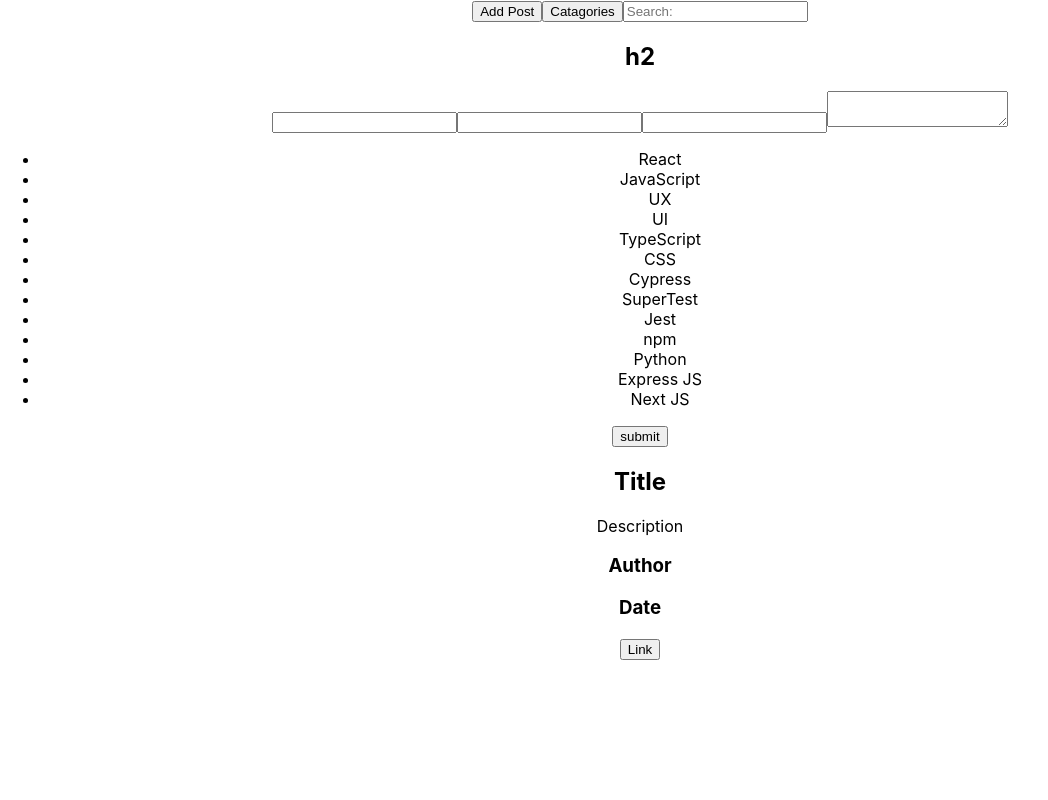
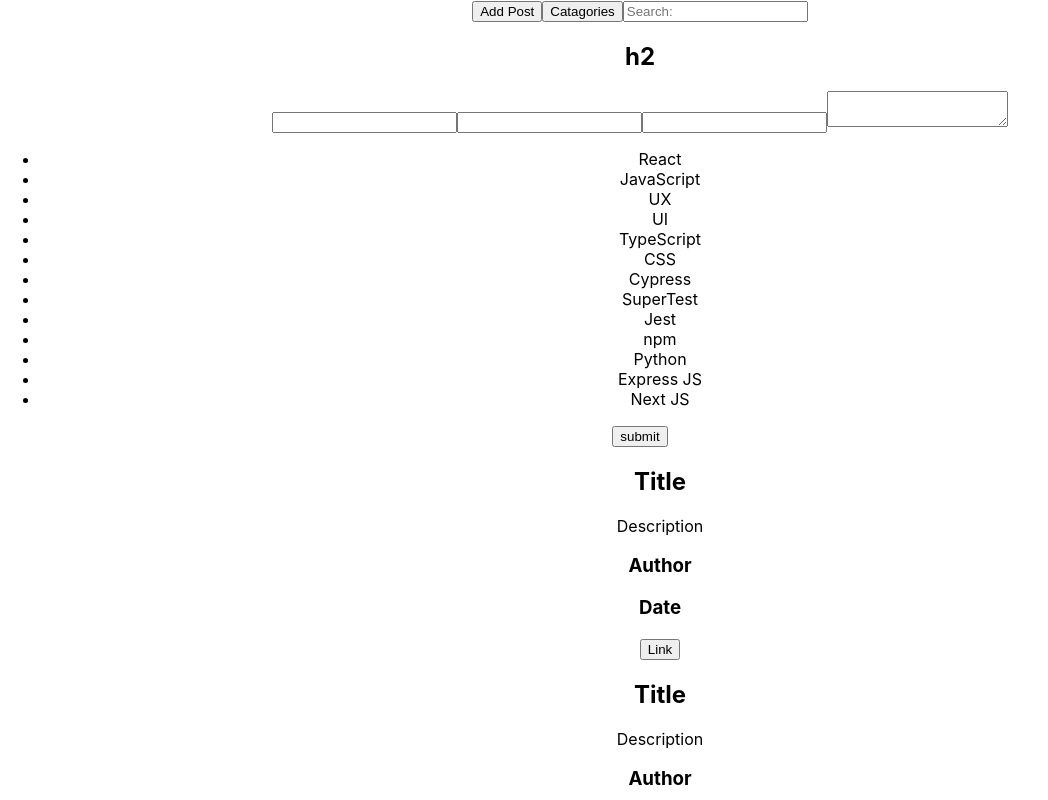
Before and after one commit to SchoolOfCode/trove-frontend, a React (Create React App) app: page / in a window 1280 px wide. Shown: the top 800 px of the page, without its empty margins (0-1048 px from the left). Built offline with nearby package versions, Linux system fonts and the light colour scheme.

Commit message:
Added dummy post data. Returned posts in PostList.

```diff
--- a/src/components/AddPost/TagList/TagList.js
+++ b/src/components/AddPost/TagList/TagList.js
@@ -5,9 +5,8 @@
 	return (
     <ul>
       {tags.map((tag, index) => {
-        return <li index={index}>{tag}</li>
+        return <li key={index}>{tag}</li>
       })}
-
 		</ul>
 	);
 }
--- a/src/components/PostsList/PostsList.js
+++ b/src/components/PostsList/PostsList.js
@@ -1,10 +1,15 @@
 import React from 'react';
 import Post from './Post/Post.js';
+import mockPosts from '../../data/mock-posts.json'
 
 export default function PostsList() {
   return (
     <div>
-      <Post />
+          <ul>
+      {mockPosts.map((post, index) => {
+        return <Post post={post} key={index}/>
+      })}
+		</ul>
     </div>
   );
 }
--- /dev/null
+++ b/src/data/mock-posts.json
@@ -0,0 +1,82 @@
+[
+	{
+		"id": 1,
+		"author": "Alyce Vennard",
+		"title": "Watercolors",
+		"img": "http://dummyimage.com/181x100.png/dddddd/000000",
+		"summary": "ipsum ac tellus semper interdum mauris ullamcorper purus sit amet nulla quisque arcu libero rutrum ac lobortis vel dapibus at",
+		"date_posted": "08-10-2022"
+	},
+	{
+		"id": 2,
+		"author": "Scarface Annakin",
+		"title": "Sylvia",
+		"img": "http://dummyimage.com/184x100.png/ff4444/ffffff",
+		"summary": "sodales sed tincidunt eu felis fusce posuere felis sed lacus morbi sem mauris laoreet ut rhoncus aliquet pulvinar sed nisl",
+		"date_posted": "02-05-2022"
+	},
+	{
+		"id": 3,
+		"author": "Justinian Royste",
+		"title": "Quarry, The",
+		"img": "http://dummyimage.com/221x100.png/cc0000/ffffff",
+		"summary": "non velit nec nisi vulputate nonummy maecenas tincidunt lacus at velit vivamus vel nulla eget eros elementum pellentesque quisque porta",
+		"date_posted": "01-11-2022"
+	},
+	{
+		"id": 4,
+		"author": "Ogdan Pitman",
+		"title": "Mourning Becomes Electra",
+		"img": "http://dummyimage.com/143x100.png/cc0000/ffffff",
+		"summary": "scelerisque quam turpis adipiscing lorem vitae mattis nibh ligula nec sem duis aliquam convallis nunc proin at turpis a pede",
+		"date_posted": "26-08-2022"
+	},
+	{
+		"id": 5,
+		"author": "Donni Tivnan",
+		"title": "Singles",
+		"img": "http://dummyimage.com/166x100.png/ff4444/ffffff",
+		"summary": "praesent id massa id nisl venenatis lacinia aenean sit amet justo morbi ut odio cras mi pede malesuada in imperdiet",
+		"date_posted": "13-11-2022"
+	},
+	{
+		"id": 6,
+		"author": "Viviene Haslam",
+		"title": "Alpha Dog",
+		"img": "http://dummyimage.com/196x100.png/cc0000/ffffff",
+		"summary": "erat eros viverra eget congue eget semper rutrum nulla nunc purus phasellus in felis donec semper sapien a libero nam",
+		"date_posted": "12-07-2022"
+	},
+	{
+		"id": 7,
+		"author": "Claresta Folini",
+		"title": "Chorus, The (Hamsarayan)",
+		"img": "http://dummyimage.com/189x100.png/5fa2dd/ffffff",
+		"summary": "libero nullam sit amet turpis elementum ligula vehicula consequat morbi a ipsum integer a nibh in quis justo maecenas rhoncus",
+		"date_posted": "29-04-2022"
+	},
+	{
+		"id": 8,
+		"author": "Amaleta Ahrend",
+		"title": "Square Dance",
+		"img": "http://dummyimage.com/148x100.png/ff4444/ffffff",
+		"summary": "ipsum dolor sit amet consectetuer adipiscing elit proin risus praesent lectus vestibulum quam sapien varius ut blandit non interdum in",
+		"date_posted": "19-11-2022"
+	},
+	{
+		"id": 9,
+		"author": "Nikki Wallenger",
+		"title": "Hoodwinked!",
+		"img": "http://dummyimage.com/229x100.png/ff4444/ffffff",
+		"summary": "odio cras mi pede malesuada in imperdiet et commodo vulputate justo in blandit ultrices enim lorem ipsum dolor sit amet",
+		"date_posted": "13-01-2022"
+	},
+	{
+		"id": 10,
+		"author": "Jamie Stickland",
+		"title": "Adventures of Robin Hood, The",
+		"img": "http://dummyimage.com/130x100.png/5fa2dd/ffffff",
+		"summary": "eget vulputate ut ultrices vel augue vestibulum ante ipsum primis in faucibus orci luctus et ultrices posuere cubilia curae donec",
+		"date_posted": "11-12-2021"
+	}
+]
```
